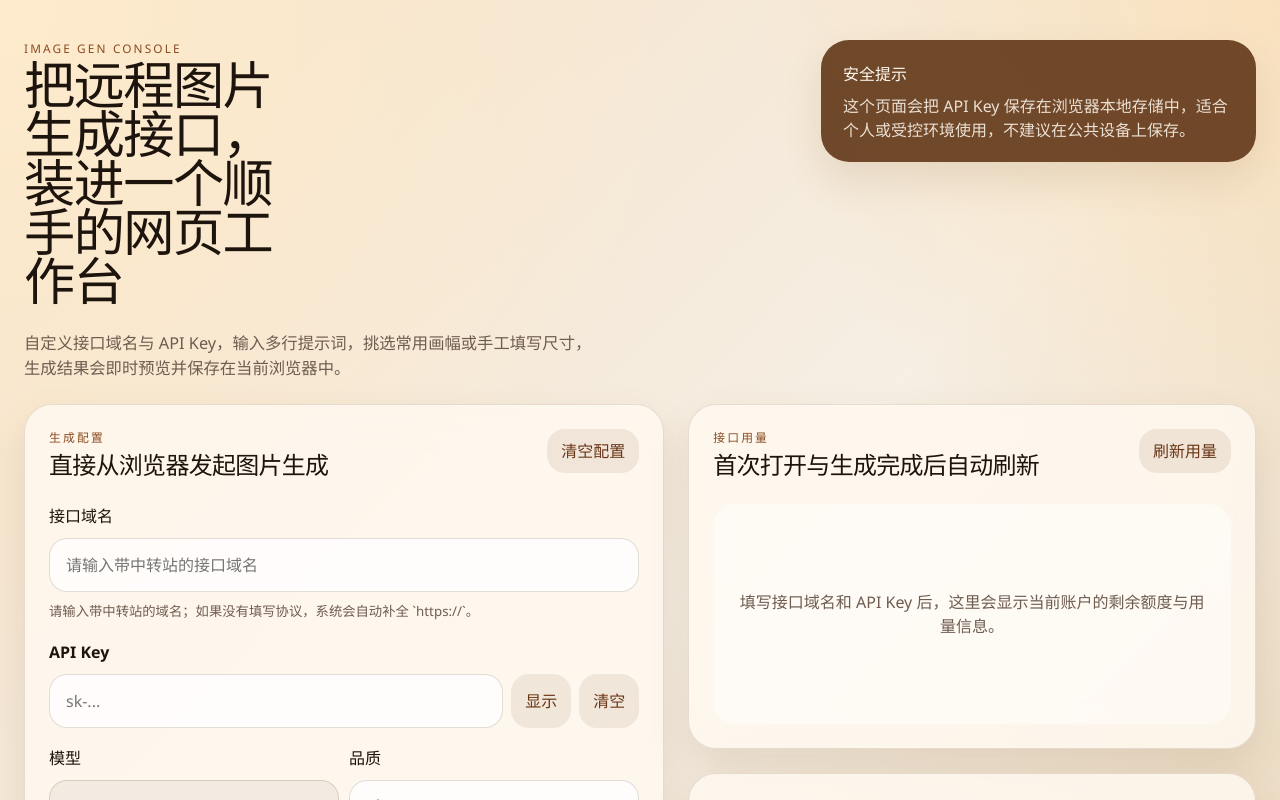
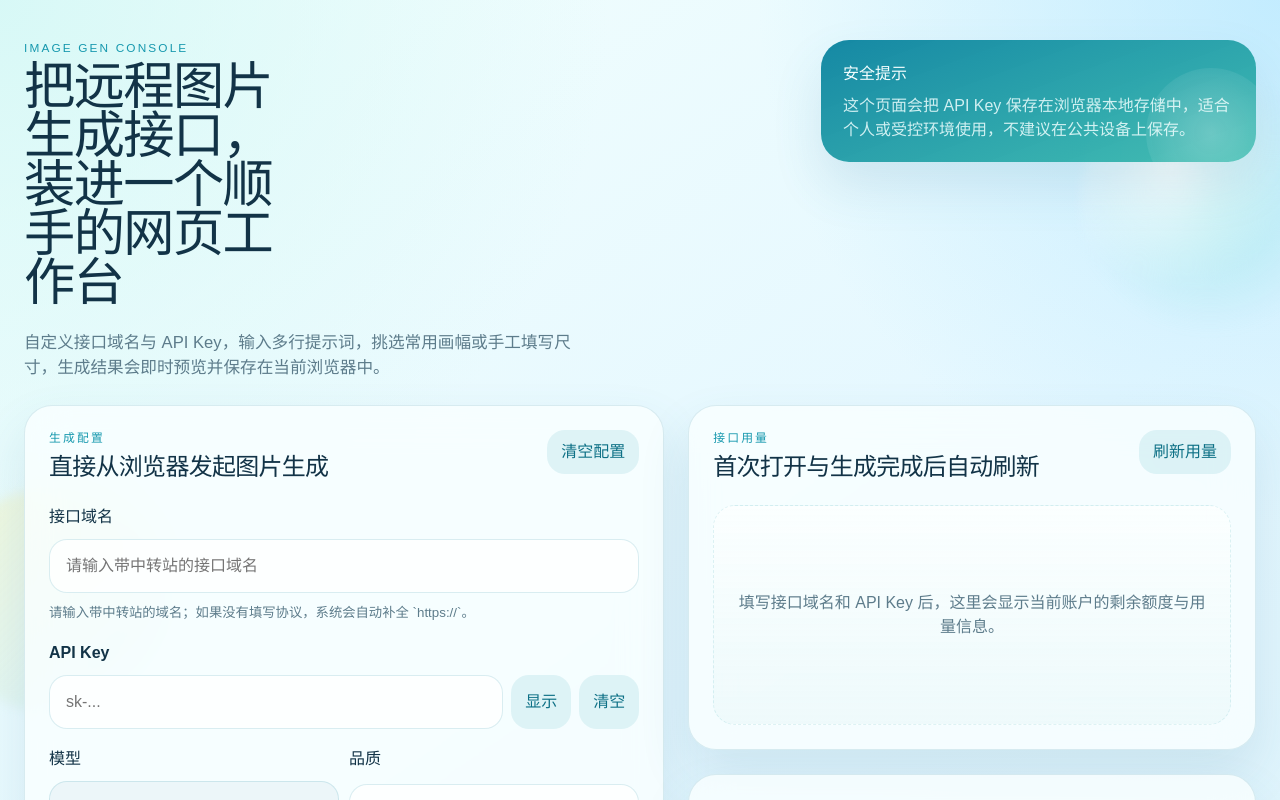
Before and after one commit to guohai163/images-gen, a React (Vite) app: page / in a window 1280 px wide. Shown: the top 800 px of the page. Built offline with nearby package versions, Linux system fonts and the light colour scheme.

Commit message:
chore: release v0.1.1

```diff
--- a/package.json
+++ b/package.json
@@ -1,7 +1,7 @@
 {
   "name": "image-gen",
   "private": true,
-  "version": "0.1.0",
+  "version": "0.1.1",
   "type": "module",
   "scripts": {
     "dev": "vite build --watch --emptyOutDir & node server/index.js",
--- a/src/index.css
+++ b/src/index.css
@@ -1,25 +1,29 @@
 :root {
-  font-family: "Avenir Next", "Segoe UI", sans-serif;
+  font-family: "Avenir Next", "PingFang SC", "Hiragino Sans GB", sans-serif;
   line-height: 1.5;
   font-weight: 400;
-  color: #1d140d;
+  color: #123347;
   background:
-    radial-gradient(circle at top left, rgba(255, 236, 205, 0.95), transparent 32%),
-    radial-gradient(circle at top right, rgba(255, 205, 132, 0.4), transparent 24%),
-    linear-gradient(135deg, #f4e0c6 0%, #f6efe4 42%, #e1c7a1 100%);
+    radial-gradient(circle at top left, rgba(214, 248, 246, 0.95), transparent 28%),
+    radial-gradient(circle at top right, rgba(169, 227, 255, 0.58), transparent 24%),
+    radial-gradient(circle at 20% 80%, rgba(255, 248, 202, 0.72), transparent 20%),
+    linear-gradient(145deg, #f3fffd 0%, #e4f7ff 44%, #d7eff7 100%);
   font-synthesis: none;
   text-rendering: optimizeLegibility;
   -webkit-font-smoothing: antialiased;
   -moz-osx-font-smoothing: grayscale;
-  --panel-bg: rgba(255, 249, 241, 0.82);
-  --panel-border: rgba(102, 60, 26, 0.14);
-  --panel-shadow: 0 18px 40px rgba(106, 67, 24, 0.12);
-  --accent: #8a4b21;
-  --accent-dark: #693515;
-  --accent-soft: #f0d3b0;
-  --text-muted: #6f5c50;
-  --danger-bg: rgba(149, 38, 20, 0.09);
-  --danger-text: #892a17;
+  --panel-bg: rgba(250, 255, 255, 0.78);
+  --panel-border: rgba(72, 148, 172, 0.18);
+  --panel-shadow: 0 24px 50px rgba(63, 130, 156, 0.14);
+  --accent: #1698ae;
+  --accent-dark: #0d7086;
+  --accent-soft: #d7f5ef;
+  --text-muted: #5d7c8b;
+  --danger-bg: rgba(255, 112, 112, 0.12);
+  --danger-text: #b84d5b;
+  --surface-soft: rgba(255, 255, 255, 0.66);
+  --surface-strong: rgba(255, 255, 255, 0.82);
+  --mint-border: rgba(74, 184, 170, 0.18);
 }
 
 * {
@@ -34,6 +38,38 @@ body,
 
 body {
   margin: 0;
+  position: relative;
+  overflow-x: hidden;
+}
+
+body::before,
+body::after {
+  content: "";
+  position: fixed;
+  inset: auto;
+  pointer-events: none;
+  z-index: -1;
+  filter: blur(6px);
+}
+
+body::before {
+  top: 72px;
+  right: -60px;
+  width: 260px;
+  height: 260px;
+  border-radius: 50%;
+  background:
+    radial-gradient(circle at 35% 35%, rgba(255, 255, 255, 0.88), rgba(255, 255, 255, 0) 52%),
+    radial-gradient(circle at center, rgba(124, 224, 216, 0.4), rgba(124, 224, 216, 0) 72%);
+}
+
+body::after {
+  left: -50px;
+  bottom: 90px;
+  width: 220px;
+  height: 220px;
+  border-radius: 43% 57% 62% 38% / 45% 42% 58% 55%;
+  background: linear-gradient(135deg, rgba(255, 243, 173, 0.42), rgba(147, 225, 255, 0.2));
 }
 
 button,
@@ -72,7 +108,7 @@ a {
 
 .hero-copy h1,
 .panel h2 {
-  font-family: "Iowan Old Style", "Palatino Linotype", "Book Antiqua", serif;
+  font-family: "Baskerville", "Iowan Old Style", "Palatino Linotype", serif;
   letter-spacing: -0.03em;
   margin: 0;
 }
@@ -87,7 +123,7 @@ a {
 .hero-text {
   max-width: 62ch;
   color: var(--text-muted);
-  font-size: 1.02rem;
+  font-size: 1.04rem;
   margin: 0;
 }
 
@@ -100,11 +136,24 @@ a {
 }
 
 .warning-card {
-  background: rgba(97, 55, 24, 0.9);
-  color: #fff9f0;
+  background:
+    linear-gradient(160deg, rgba(12, 131, 160, 0.96) 0%, rgba(54, 185, 173, 0.92) 100%);
+  color: #f5ffff;
   border-radius: 28px;
   padding: 22px 22px 20px;
   box-shadow: var(--panel-shadow);
+  position: relative;
+  overflow: hidden;
+}
+
+.warning-card::after {
+  content: "";
+  position: absolute;
+  inset: auto -20px -36px auto;
+  width: 130px;
+  height: 130px;
+  border-radius: 50%;
+  background: radial-gradient(circle, rgba(255, 255, 255, 0.24), rgba(255, 255, 255, 0));
 }
 
 .warning-card strong {
@@ -115,7 +164,7 @@ a {
 
 .warning-card p {
   margin: 0;
-  color: rgba(255, 249, 240, 0.86);
+  color: rgba(240, 255, 255, 0.84);
 }
 
 .content-grid {
@@ -135,7 +184,7 @@ a {
   border: 1px solid var(--panel-border);
   border-radius: 28px;
   padding: 24px;
-  backdrop-filter: blur(18px);
+  backdrop-filter: blur(20px);
   box-shadow: var(--panel-shadow);
 }
 
@@ -179,9 +228,9 @@ input,
 select,
 textarea {
   width: 100%;
-  border: 1px solid rgba(95, 69, 48, 0.18);
-  background: rgba(255, 255, 255, 0.75);
-  color: #1d140d;
+  border: 1px solid rgba(90, 174, 190, 0.22);
+  background: rgba(255, 255, 255, 0.74);
+  color: #163b4a;
   border-radius: 18px;
   padding: 14px 16px;
   transition: border-color 180ms ease, box-shadow 180ms ease, transform 180ms ease;
@@ -196,14 +245,14 @@ input:focus,
 select:focus,
 textarea:focus {
   outline: none;
-  border-color: rgba(138, 75, 33, 0.6);
-  box-shadow: 0 0 0 4px rgba(138, 75, 33, 0.12);
+  border-color: rgba(22, 152, 174, 0.62);
+  box-shadow: 0 0 0 4px rgba(22, 152, 174, 0.12);
   transform: translateY(-1px);
 }
 
 input:disabled {
-  color: rgba(29, 20, 13, 0.72);
-  background: rgba(242, 234, 224, 0.9);
+  color: rgba(22, 59, 74, 0.52);
+  background: rgba(235, 246, 249, 0.95);
 }
 
 .input-with-actions {
@@ -241,8 +290,9 @@ input:disabled {
   gap: 4px;
   text-align: left;
   padding: 14px 16px;
-  background: rgba(245, 223, 195, 0.62);
-  color: #4f2f1a;
+  background: linear-gradient(145deg, rgba(230, 255, 248, 0.92), rgba(240, 252, 255, 0.78));
+  color: #185166;
+  border: 1px solid rgba(127, 209, 199, 0.26);
 }
 
 .preset-button strong {
@@ -250,12 +300,12 @@ input:disabled {
 }
 
 .preset-button small {
-  color: #765946;
+  color: #688696;
 }
 
 .ghost-button,
 .inline-button {
-  background: rgba(126, 78, 40, 0.1);
+  background: rgba(15, 145, 162, 0.1);
   color: var(--accent-dark);
   padding: 10px 14px;
 }
@@ -265,29 +315,29 @@ input:disabled {
 }
 
 .mode-button {
-  background: rgba(255, 255, 255, 0.6);
-  color: #4f2f1a;
+  background: rgba(255, 255, 255, 0.62);
+  color: #1b5568;
   padding: 12px 14px;
-  border: 1px solid rgba(95, 69, 48, 0.14);
+  border: 1px solid rgba(96, 186, 195, 0.16);
 }
 
 .mode-button.is-active {
-  background: linear-gradient(135deg, rgba(147, 81, 42, 0.16) 0%, rgba(107, 52, 22, 0.24) 100%);
-  border-color: rgba(138, 75, 33, 0.4);
+  background: linear-gradient(135deg, rgba(155, 236, 223, 0.56) 0%, rgba(137, 217, 247, 0.46) 100%);
+  border-color: rgba(22, 152, 174, 0.32);
   color: var(--accent-dark);
-  box-shadow: 0 10px 20px rgba(107, 52, 22, 0.08);
+  box-shadow: 0 12px 24px rgba(55, 146, 169, 0.12);
 }
 
 .submit-button,
 .primary-link {
-  background: linear-gradient(135deg, #93512a 0%, #6b3416 100%);
-  color: #fff9f1;
+  background: linear-gradient(135deg, #1ab7c9 0%, #0c7db0 100%);
+  color: #f7ffff;
   text-decoration: none;
   display: inline-flex;
   justify-content: center;
   align-items: center;
   padding: 14px 20px;
-  box-shadow: 0 16px 28px rgba(107, 52, 22, 0.22);
+  box-shadow: 0 18px 30px rgba(28, 126, 164, 0.24);
 }
 
 .submit-button {
@@ -320,9 +370,10 @@ input:disabled {
   position: relative;
   display: grid;
   min-height: 184px;
-  border: 1px dashed rgba(126, 78, 40, 0.32);
+  border: 1px dashed rgba(65, 171, 183, 0.4);
   border-radius: 22px;
-  background: rgba(255, 255, 255, 0.52);
+  background:
+    linear-gradient(180deg, rgba(255, 255, 255, 0.58), rgba(236, 252, 252, 0.7));
   overflow: hidden;
 }
 
@@ -360,7 +411,7 @@ input:disabled {
   height: 132px;
   object-fit: cover;
   border-radius: 18px;
-  border: 1px solid rgba(95, 69, 48, 0.16);
+  border: 1px solid rgba(88, 180, 192, 0.18);
 }
 
 .upload-preview-meta {
@@ -393,7 +444,8 @@ input:disabled {
   gap: 6px;
   padding: 16px 18px;
   border-radius: 18px;
-  background: rgba(255, 255, 255, 0.58);
+  background: linear-gradient(180deg, rgba(255, 255, 255, 0.82), rgba(239, 252, 252, 0.72));
+  border: 1px solid var(--mint-border);
 }
 
 .usage-stat span,
@@ -437,11 +489,11 @@ input:disabled {
 .result-image-button:hover,
 .result-image-button:focus-visible {
   transform: translateY(-2px);
-  box-shadow: 0 16px 28px rgba(107, 52, 22, 0.16);
+  box-shadow: 0 18px 30px rgba(41, 147, 168, 0.18);
 }
 
 .result-image-button:focus-visible {
-  outline: 3px solid rgba(138, 75, 33, 0.28);
+  outline: 3px solid rgba(22, 152, 174, 0.24);
   outline-offset: 4px;
 }
 
@@ -450,8 +502,8 @@ input:disabled {
   aspect-ratio: 4 / 3;
   object-fit: cover;
   border-radius: 22px;
-  border: 1px solid rgba(104, 66, 28, 0.12);
-  background: rgba(255, 255, 255, 0.58);
+  border: 1px solid rgba(87, 177, 188, 0.18);
+  background: rgba(255, 255, 255, 0.72);
 }
 
 .result-meta {
@@ -465,7 +517,8 @@ input:disabled {
   gap: 6px;
   padding: 14px 16px;
   border-radius: 18px;
-  background: rgba(255, 255, 255, 0.58);
+  background: linear-gradient(180deg, rgba(255, 255, 255, 0.84), rgba(239, 252, 252, 0.72));
+  border: 1px solid var(--mint-border);
 }
 
 .result-meta span {
@@ -477,8 +530,8 @@ input:disabled {
   margin: 0;
   padding: 16px 18px;
   border-radius: 18px;
-  background: rgba(255, 255, 255, 0.58);
-  color: #342219;
+  background: linear-gradient(180deg, rgba(255, 255, 255, 0.84), rgba(243, 255, 250, 0.78));
+  color: #1d4150;
   white-space: pre-wrap;
 }
 
@@ -490,7 +543,8 @@ input:disabled {
   color: var(--text-muted);
   padding: 24px;
   border-radius: 22px;
-  background: rgba(255, 255, 255, 0.42);
+  background: linear-gradient(180deg, rgba(255, 255, 255, 0.58), rgba(235, 248, 250, 0.72));
+  border: 1px dashed rgba(102, 189, 199, 0.2);
 }
 
 .history-list {
@@ -504,7 +558,8 @@ input:disabled {
   gap: 14px;
   width: 100%;
   padding: 10px;
-  background: rgba(255, 255, 255, 0.55);
+  background: linear-gradient(180deg, rgba(255, 255, 255, 0.82), rgba(237, 251, 252, 0.76));
+  border: 1px solid var(--mint-border);
   text-align: left;
 }
 
@@ -514,7 +569,7 @@ input:disabled {
   max-height: 92px;
   object-fit: cover;
   border-radius: 16px;
-  border: 1px solid rgba(95, 69, 48, 0.14);
+  border: 1px solid rgba(93, 182, 193, 0.16);
 }
 
 .history-item-body {
@@ -529,7 +584,7 @@ input:disabled {
 
 .history-item-body p {
   margin: 8px 0;
-  color: #3b281c;
+  color: #1b5164;
   overflow: hidden;
   display: -webkit-box;
   -webkit-line-clamp: 2;
@@ -547,7 +602,7 @@ input:disabled {
   display: grid;
   place-items: center;
   padding: 24px;
-  background: rgba(34, 18, 10, 0.72);
+  background: rgba(18, 56, 76, 0.58);
   backdrop-filter: blur(10px);
 }
 
@@ -559,9 +614,9 @@ input:disabled {
   gap: 18px;
   padding: 22px;
   border-radius: 28px;
-  border: 1px solid rgba(255, 245, 234, 0.12);
-  background: rgba(250, 241, 230, 0.96);
-  box-shadow: 0 32px 60px rgba(28, 14, 7, 0.32);
+  border: 1px solid rgba(212, 246, 247, 0.56);
+  background: rgba(244, 254, 255, 0.96);
+  box-shadow: 0 32px 60px rgba(20, 76, 106, 0.26);
 }
 
 .preview-modal-toolbar {
@@ -598,12 +653,12 @@ input:disabled {
 .preview-modal-viewport {
   overflow: auto;
   border-radius: 22px;
-  border: 1px solid rgba(104, 66, 28, 0.12);
+  border: 1px solid rgba(92, 180, 191, 0.18);
   background:
-    linear-gradient(45deg, rgba(227, 211, 191, 0.42) 25%, transparent 25%),
-    linear-gradient(-45deg, rgba(227, 211, 191, 0.42) 25%, transparent 25%),
-    linear-gradient(45deg, transparent 75%, rgba(227, 211, 191, 0.42) 75%),
-    linear-gradient(-45deg, transparent 75%, rgba(227, 211, 191, 0.42) 75%);
+    linear-gradient(45deg, rgba(207, 243, 239, 0.56) 25%, transparent 25%),
+    linear-gradient(-45deg, rgba(207, 243, 239, 0.56) 25%, transparent 25%),
+    linear-gradient(45deg, transparent 75%, rgba(207, 243, 239, 0.56) 75%),
+    linear-gradient(-45deg, transparent 75%, rgba(207, 243, 239, 0.56) 75%);
   background-size: 24px 24px;
   background-position: 0 0, 0 12px, 12px -12px, -12px 0;
   padding: 18px;
@@ -614,7 +669,7 @@ input:disabled {
   max-width: none;
   margin: auto;
   border-radius: 18px;
-  box-shadow: 0 24px 50px rgba(74, 45, 18, 0.18);
+  box-shadow: 0 24px 50px rgba(35, 106, 145, 0.16);
 }
 
 .preset-button:hover,
@@ -624,7 +679,7 @@ input:disabled {
 .history-item:hover,
 .primary-link:hover {
   transform: translateY(-2px);
-  box-shadow: 0 12px 24px rgba(95, 56, 26, 0.12);
+  box-shadow: 0 14px 28px rgba(49, 141, 165, 0.14);
 }
 
 @keyframes lift-in {
```
Also changed, not shown: 2 other files (tests, documents, lock files or other folders).
